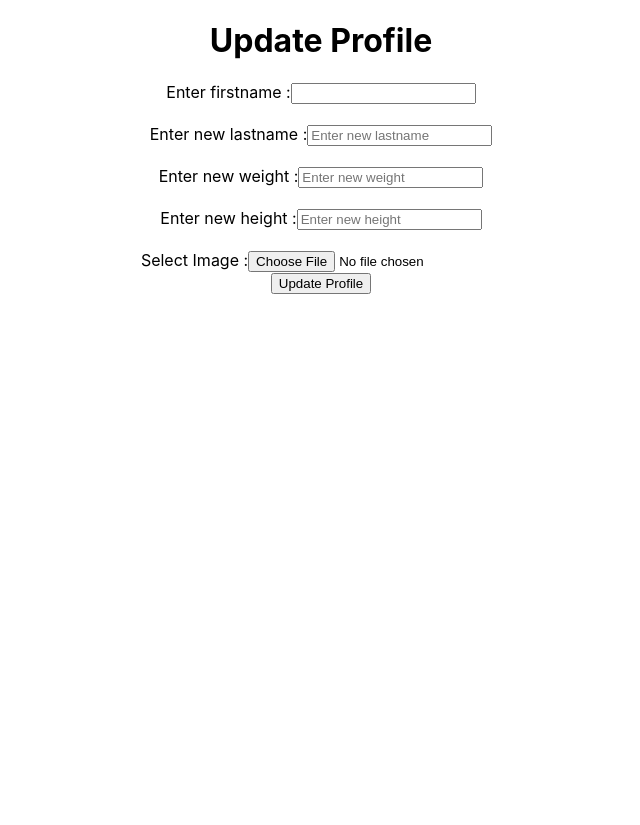
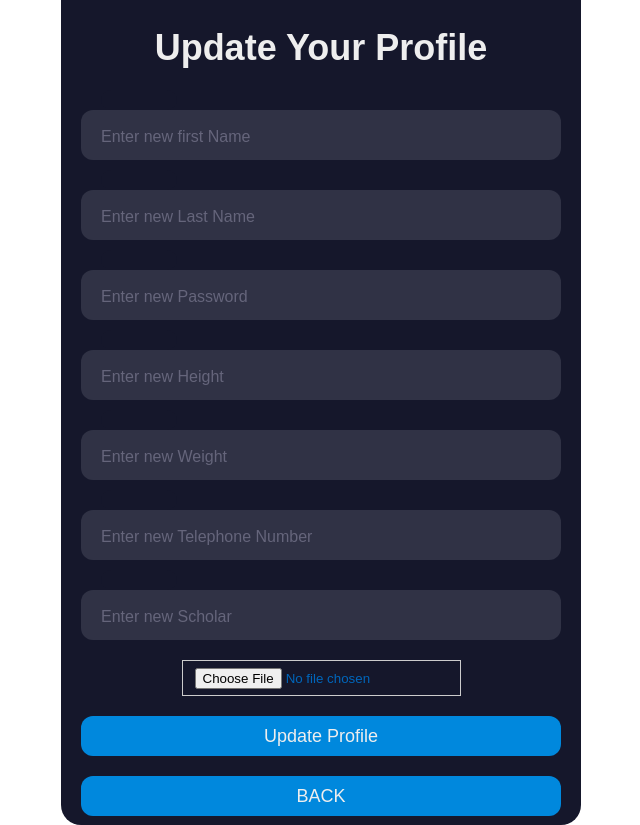
Before and after one commit to chadhaaa/ReactProject, a React (Create React App) app in the folder frontend/: page /updateProfile/1 in a window 1280 px wide. Shown: the whole page, without its empty margins (319-959 px from the left). Before the commit the page ends 800 px from the top, so only its background shows below. Built offline with nearby package versions, Linux system fonts and the light colour scheme; no server answers.

Commit message:
IntegrationFinal

```diff
--- a/frontend/src/components/pages/profilePlayer/getProfile.js
+++ b/frontend/src/components/pages/profilePlayer/getProfile.js
@@ -2,36 +2,137 @@ import axios from 'axios'
 import { useEffect, useState } from 'react'
 import Profile from './profilePage'
 import { useParams } from 'react-router-dom'
+import './profile.css'
+
 const GetProfile = () => {
-	const [profil, setProfile] = useState(null)
+	const [profile, setProfile] = useState([])
+	const [stat, setStat] = useState([])
+	const [Comp, setComp] = useState([])
 	const { id } = useParams()
+
+	const getProfile = async () => {
+		const response = await axios
+			.get(`http://localhost:8000/api/viewProfile/${id}`)
+			.then((response) => {
+				setProfile(response.data.player)
+				setStat(response.data.stats)
+				setComp(response.data.comp)
+			})
+	}
+	console.log('stat', stat)
+	console.log('comp', Comp)
+
 	useEffect(() => {
-		if (id) {
-			getProfile(id)
-		}
-	}, [id])
-
-	const getProfile = async (id) => {
-		const response = await axios.get(`http://localhost:8000/api/viewProfile/${id}`)
-
-		if (response.status === 200) {
-			setProfile({ ...response.data })
-		}
-	}
+		getProfile()
+	}, [])
 
 	return (
 		<div className='App'>
-			<h1>Profile </h1>
-			<Profile
-				id={profil && profil._id}
-				key={profil && profil._id}
-				firstname={profil && profil.firstname}
-				lastname={profil && profil.lastname}
-				picture={profil && profil.picture}
-				weight={profil && profil.weight}
-				height={profil && profil.height}
-				goal={profil && profil.goal}
-			/>
+			<table>
+				<Profile
+					id={profile._id}
+					firstname={profile.firstname}
+					lastname={profile.lastname}
+					weight={profile.weight}
+					email={profile.email}
+					height={profile.height}
+					picture={profile.picture}
+					tel={profile.tel}
+					goal={profile.goal}
+				/>
+				<tr>
+					<th>My statistics</th>
+					<td>
+						{stat.map((item, index) => {
+							if (item.statId.visibility) {
+								return (
+									<table key={index}>
+										<tbody>
+											<tr>
+												<td>
+													<strong> Title :</strong>{' '}
+												</td>
+												<td> {item.statId.title} </td>
+											</tr>
+											<tr>
+												<td>
+													{' '}
+													<strong>Unit : </strong>
+												</td>
+												<td> {item.statId.unit} </td>
+											</tr>
+											<tr>
+												<td>
+													{' '}
+													<strong>Link :</strong>{' '}
+												</td>
+												<td> {item.statId.link} </td>
+											</tr>
+											<tr>
+												<td>
+													{' '}
+													<strong>Type :</strong>{' '}
+												</td>
+												<td> {item.statId.type} </td>
+											</tr>
+											<tr>
+												<td>
+													<strong> Description :</strong>{' '}
+												</td>
+												<td> {item.statId.description} </td>
+											</tr>
+											<tr>
+												<td>
+													{' '}
+													<strong>Current State:</strong>{' '}
+												</td>
+												<td> {item.statId.currentState} </td>
+											</tr>
+										</tbody>
+									</table>
+								)
+							} else {
+								return <p>There are no statistics to show !!</p>
+							}
+						})}
+					</td>
+				</tr>
+				<tr>
+					<th>My competences</th>
+					<td>
+						{Comp.map((item, index) => {
+							if (item.compId.visibility) {
+								return (
+									<table key={index}>
+										<tbody>
+											<tr>
+												<td>
+													<strong> Name: </strong>
+												</td>
+												<td> {item.compId.name} </td>
+											</tr>
+											<tr>
+												<td>
+													<strong> Description :</strong>{' '}
+												</td>
+												<td> {item.compId.description} </td>
+											</tr>
+											<tr>
+												<td>
+													<strong> Link : </strong>
+												</td>
+												<td> {item.compId.link} </td>
+											</tr>
+										</tbody>
+									</table>
+								)
+							} else {
+								return <p>There are no competences to show !!</p>
+							}
+						})}
+					</td>
+				</tr>
+			</table>
 		</div>
 	)
 }
--- /dev/null
+++ b/frontend/src/components/pages/profilePlayer/profile.css
@@ -0,0 +1,91 @@
+table {
+    border: 1px solid #ccc;
+    border-collapse: collapse;
+    margin: 0;
+    padding: 0;
+    width: 100%;
+    table-layout: fixed;
+  }
+
+  table caption {
+    font-size: 1.5em;
+    margin: .5em 0 .75em;
+  }
+
+  table tr {
+    background-color: #f8f8f8;
+    border: 1px solid #ddd;
+    padding: .35em;
+  }
+
+  table th,
+  table td {
+    padding: .830em;
+    text-align: center;
+  }
+
+  table th {
+    font-size: .85em;
+    letter-spacing: .1em;
+    text-transform: uppercase;
+  }
+
+  @media screen and (max-width: 600px) {
+    table {
+      border: 0;
+    }
+
+    table caption {
+      font-size: 1.3em;
+    }
+
+    table thead {
+      border: none;
+      clip: rect(0 0 0 0);
+      height: 1px;
+      margin: -1px;
+      overflow: hidden;
+      padding: 0;
+      position: absolute;
+      width: 1px;
+    }
+
+    table tr {
+      border-bottom: 3px solid #ddd;
+      display: block;
+      margin-bottom: .625em;
+    }
+
+    table td {
+      border-bottom: 1px solid #ddd;
+      display: block;
+      font-size: .8em;
+      text-align: right;
+    }
+
+    table td::before {
+      /*
+      * aria-label has no advantage, it won't be read inside a table
+      content: attr(aria-label);
+      */
+      content: attr(data-label);
+      float: left;
+      font-weight: bold;
+      text-transform: uppercase;
+    }
+
+    table td:last-child {
+      border-bottom: 0;
+    }
+  }
+  /* general styling */
+  body {
+    font-family: "Open Sans", sans-serif;
+    line-height: 1.25;
+  }
+
+  img {
+    border-radius: 50%;
+    width: 200px;
+    height: 200px;
+  }
--- a/frontend/src/components/pages/profilePlayer/profilePage.js
+++ b/frontend/src/components/pages/profilePlayer/profilePage.js
@@ -1,6 +1,7 @@
 import { useState } from 'react'
 import axios from 'axios'
-import { useNavigate, Link } from 'react-router-dom'
+import { useNavigate } from 'react-router-dom'
+import './profile.css'
 
 export default function Profile({
 	firstname,
@@ -9,24 +10,75 @@ export default function Profile({
 	height,
 	goal,
 	picture,
+	email,
+	tel,
 	id,
 }) {
 	const history = useNavigate()
 
 	return (
-		<div className='profile'>
-			<button onClick={() => history(`/updateProfile/${id}`)}>UPDATE</button>
-			<div className='title'>
-				<ul>
-					<li>{firstname}</li>
-					<li>{lastname}</li>
-					<li>{picture}</li>
-					<li>{weight}</li>
-					<li>{height}</li>
-					<li>{goal}</li>
-					<li>{objectifSportif}</li>
-				</ul>
-			</div>
-		</div>
+		<tr>
+			<th>
+				<h1> My Profile </h1>
+				<img src={`//localhost:8000/${picture}`} alt='' width='500' height='300' />
+				<button type='text' class='submit' onClick={() => history(`/updateProfile/${id}`)}>
+					Edit Profile
+				</button>
+			</th>
+
+			<td>
+				<table>
+					<tbody>
+						<tr>
+							<td>
+								<strong> First Name </strong>
+							</td>
+							<td> {firstname}</td>
+						</tr>
+						<tr>
+							<td>
+								<strong> Last Name </strong>
+							</td>
+							<td> {lastname}</td>
+						</tr>
+
+						<tr>
+							<td>
+								<strong> Email </strong>
+							</td>
+							<td> {email}</td>
+						</tr>
+
+						<tr>
+							<td>
+								<strong> Weight </strong>
+							</td>
+							<td> {weight}</td>
+						</tr>
+
+						<tr>
+							<td>
+								<strong> Height </strong>
+							</td>
+							<td> {height}</td>
+						</tr>
+
+						<tr>
+							<td>
+								<strong> Goal </strong>
+							</td>
+							<td> {goal}</td>
+						</tr>
+
+						<tr>
+							<td>
+								<strong> Telephone Number </strong>
+							</td>
+							<td> {tel}</td>
+						</tr>
+					</tbody>
+				</table>
+			</td>
+		</tr>
 	)
 }
--- /dev/null
+++ b/frontend/src/components/pages/profilePlayer/update.css
@@ -0,0 +1,132 @@
+body {
+    align-items: center;
+    background-color: #FFF;
+    display: flex;
+    justify-content: center;
+    height: 100vh;
+  }
+
+  .form {
+    background-color: #15172b;
+    border-radius: 20px;
+    box-sizing: border-box;
+    height: 850px;
+    padding: 20px;
+    width: 520px;
+  }
+
+  .title {
+    color: #eee;
+    font-family: sans-serif;
+    font-size: 36px;
+    font-weight: 600;
+    margin-top: 30px;
+  }
+
+  .subtitle {
+    color: #eee;
+    font-family: sans-serif;
+    font-size: 16px;
+    font-weight: 600;
+    margin-top: 10px;
+  }
+
+  .input-container {
+    height: 50px;
+    position: relative;
+    width: 100%;
+  }
+
+  .ic1 {
+    margin-top: 40px;
+  }
+
+  .ic2 {
+    margin-top: 30px;
+  }
+
+  .input {
+    background-color: #303245;
+    border-radius: 12px;
+    border: 0;
+    box-sizing: border-box;
+    color: #eee;
+    font-size: 18px;
+    height: 100%;
+    outline: 0;
+    padding: 4px 20px 0;
+    width: 100%;
+  }
+
+  .cut {
+    background-color: #15172b;
+    border-radius: 10px;
+    height: 20px;
+    left: 20px;
+    position: absolute;
+    top: -20px;
+    transform: translateY(0);
+    transition: transform 200ms;
+    width: 76px;
+  }
+
+  .cut-short {
+    width: 50px;
+  }
+
+  .input:focus ~ .cut,
+  .input:not(:placeholder-shown) ~ .cut {
+    transform: translateY(8px);
+  }
+
+  .placeholder {
+    color: #65657b;
+    font-family: sans-serif;
+    left: 20px;
+    line-height: 14px;
+    pointer-events: none;
+    position: absolute;
+    transform-origin: 0 50%;
+    transition: transform 200ms, color 200ms;
+    top: 20px;
+  }
+
+  .input:focus ~ .placeholder,
+  .input:not(:placeholder-shown) ~ .placeholder {
+    transform: translateY(-30px) translateX(10px) scale(0.75);
+  }
+
+  .input:not(:placeholder-shown) ~ .placeholder {
+    color: #808097;
+  }
+
+  .input:focus ~ .placeholder {
+    color: #dc2f55;
+  }
+
+  .submit {
+    background-color: #08d;
+    border-radius: 12px;
+    border: 0;
+    box-sizing: border-box;
+    color: #eee;
+    cursor: pointer;
+    font-size: 18px;
+    height: 40px;
+    margin-top: 20px;
+ /* outline: 0; */
+    text-align: center;
+    width: 100%;
+  }
+
+  .submit:active {
+    background-color: #06b;
+  }
+
+  .custom-file-upload {
+    border: 1px solid #ccc;
+    display: inline-block;
+    padding: 6px 12px;
+    cursor: pointer;
+    color: #06b;
+}
--- a/frontend/src/components/pages/profilePlayer/updateProfile.js
+++ b/frontend/src/components/pages/profilePlayer/updateProfile.js
@@ -1,116 +1,175 @@
 import axios from 'axios'
-import React, { useState } from 'react'
+import React, { useState, useEffect } from 'react'
 import { useNavigate, useParams } from 'react-router-dom'
+import './update.css'
 
 const UpdateProfile = () => {
 	const history = useNavigate()
 	const { id } = useParams()
-	const [profile, addProfile] = useState({
-		firstname: ' ',
-		lastname: '',
-		weight: '',
-		height: '',
-	})
+	const [file, setFile] = useState('')
+	const [firstname, setFirstname] = useState('')
+	const [lastname, setLastname] = useState('')
+	const [weight, setWeight] = useState('')
+	const [height, setHeight] = useState('')
+	const [password, setPassword] = useState('')
+	const [tel, setTel] = useState('')
+	const [scholar, setScholar] = useState('')
+
+	const onChangeFile = (e) => {
+		setFile(e.target.files[0])
+	}
 
 	//picture upload
-	const [userInfo, setuserInfo] = useState()
-
-	const { firstname, lastname, weight, height } = profile
-	const handleChange = (namee) => (event) => {
-		addProfile({ ...profile, [namee]: event.target.value })
-	}
-
-	const handleInputChange = (event) => {
-		setuserInfo({
-			...userInfo,
-			file: event.target.files,
-		})
-	}
-	const [isSucces, setSuccess] = useState(null)
 
 	const updateProfile = (event) => {
-		event.preventDefault()
+		// event.preventDefault()
 
 		const formdata = new FormData()
-		formdata.append('picture', userInfo.file)
+		formdata.append('picture', file)
+		formdata.append('firstname', firstname)
+		formdata.append('lastname', lastname)
+		formdata.append('weight', weight)
+		formdata.append('password', password)
+		formdata.append('height', height)
+		formdata.append('tel', tel)
+		formdata.append('scholar', scholar)
 
-		axios.put(`http://localhost:8000/api/UpdateProfilePlayer/${id}`, profile, formdata, {
+		axios.put(`http://localhost:8000/api/UpdateProfilePlayer/${id}`, formdata, {
 			headers: { 'Content-Type': 'multipart/form-data' },
 		})
 
-		history('/getCompetence')
+		history(`/Profile/${id}`)
 	}
+	useEffect(() => {
+		axios.get(`http://localhost:8000/api/UpdateProfilePlayer/${id}`).then((res) => {
+			setFile(res.data.file)
+			setFirstname(res.data.firstname)
+			setLastname(res.data.lastname)
+			setHeight(res.data.height)
+			setWeight(res.data.weight)
+			setTel(res.data.tel)
+			setPassword(res.data.password)
+			setScholar(res.data.scholar)
+		})
+	}, [])
 	return (
-		<>
-			<h1> Update Profile </h1>
-			<form onSubmit={updateProfile}>
-				<label>
-					Enter firstname :
-					<input
-						type='text'
-						placeholder='Enter new firstname'
-						value={firstname}
-						onChange={handleChange('firstname')}
-					/>
+		<div class='form'>
+			<div class='title'>Update Your Profile</div>
+			<div class='input-container ic1'>
+				<input
+					id='Firstname'
+					class='input'
+					type='text'
+					placeholder=' '
+					value={firstname}
+					onChange={(e) => setFirstname(e.target.value)}
+				/>
+				<div class='cut'></div>
+				<label for='Enter new first Name' class='placeholder'>
+					Enter new first Name
 				</label>
-				<br />
-				<br />
+			</div>
 
-				<label>
-					Enter new lastname :
-					<input
-						type='text'
-						placeholder='Enter new lastname'
-						value={lastname}
-						onChange={handleChange('lastname')}
-					/>
+			<div class='input-container ic2'>
+				<input
+					id='Lastname'
+					class='input'
+					type='text'
+					placeholder=' '
+					value={lastname}
+					onChange={(e) => setLastname(e.target.value)}
+				/>
+				<div class='cut'></div>
+				<label for='Enter new Last Name' class='placeholder'>
+					Enter new Last Name
 				</label>
-				<br />
-				<br />
+			</div>
 
-				<label>
-					Enter new weight :
-					<input
-						type='text'
-						placeholder='Enter new weight'
-						value={weight}
-						onChange={handleChange('weight')}
-					/>
+			<div class='input-container ic2'>
+				<input
+					id='Password'
+					class='input'
+					type='password'
+					placeholder=' '
+					value={password}
+					onChange={(e) => setPassword(e.target.value)}
+				/>
+				<div class='cut'></div>
+				<label for='Enter new Password' class='placeholder'>
+					Enter new Password
 				</label>
-				<br />
-				<br />
+			</div>
 
-				<label>
-					Enter new height :
-					<input
-						type='text'
-						placeholder='Enter new height'
-						value={height}
-						onChange={handleChange('height')}
-					/>
+			<div class='input-container ic2'>
+				<input
+					id='Height'
+					class='input'
+					type='text'
+					placeholder=' '
+					value={height}
+					onChange={(e) => setHeight(e.target.value)}
+				/>
+				<div class='cut'></div>
+				<label for='Enter new Height' class='placeholder'>
+					Enter new Height
 				</label>
-				<br />
-				<br />
+			</div>
 
-				<div>
-					{isSucces !== null ? <h4> {isSucces} </h4> : null}
-					<label className='text-white'>
-						Select Image :
-						<input
-							type='file'
-							className='form-control'
-							name='upload_file'
-							onChange={handleInputChange}
-						/>
-					</label>
-				</div>
+			<div class='input-container ic2'>
+				<input
+					id='Weight'
+					class='input'
+					type='text'
+					placeholder=' '
+					value={weight}
+					onChange={(e) => setWeight(e.target.value)}
+				/>
+				<div class='cut'></div>
+				<label for='Enter new Height' class='placeholder'>
+					Enter new Weight
+				</label>
+			</div>
 
-				<button type='submit' onClick={() => updateProfile()}>
-					{' '}
-					Update Profile{' '}
-				</button>
-			</form>
-		</>
+			<div class='input-container ic2'>
+				<input
+					id='Telephone'
+					class='input'
+					type='text'
+					placeholder=' '
+					value={tel}
+					onChange={(e) => setTel(e.target.value)}
+				/>
+				<div class='cut'></div>
+				<label for='Enter new Telephone Number' class='placeholder'>
+					Enter new Telephone Number
+				</label>
+			</div>
+
+			<div class='input-container ic2'>
+				<input
+					id='Scholar'
+					class='input'
+					type='text'
+					placeholder=' '
+					value={scholar}
+					onChange={(e) => setScholar(e.target.value)}
+				/>
+				<div class='cut'></div>
+				<label for='Enter new Scholar' class='placeholder'>
+					Enter new Scholar
+				</label>
+			</div>
+			<br />
+			<label class='custom-file-upload'>
+				<input type='file' filename='picture' onChange={onChangeFile} required='required' />
+			</label>
+			<button type='text' class='submit' onClick={() => updateProfile()}>
+				Update Profile
+			</button>
+			<button type='text' class='submit' onClick={() => history(`/Profile/${id}`)}>
+				BACK
+			</button>
+		</div>
 	)
 }
 
```
Also changed, not shown: 1 other file (tests, documents, lock files or other folders).
